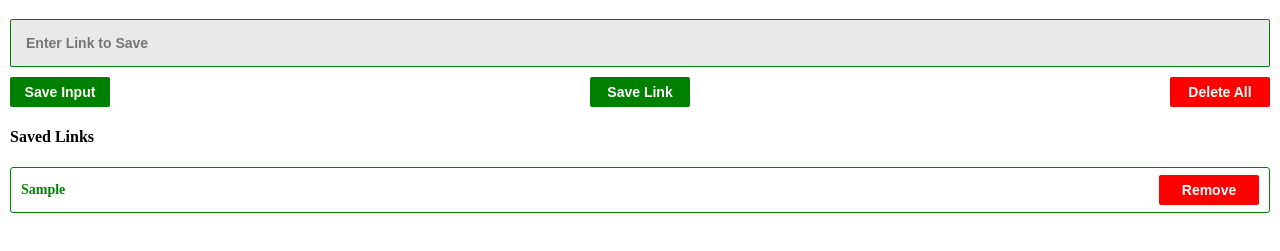
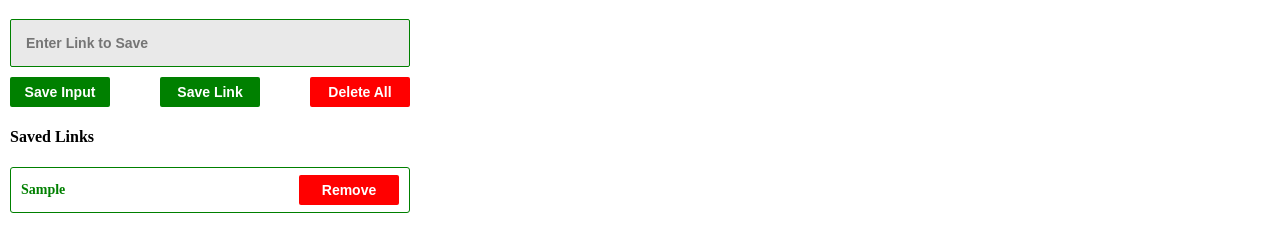
Before and after one commit to ShooterCrow/chrome-link-saver-extension, a browser extension: page index.html in a window 1280 px wide. Both pictures are taken after typing "Sample" into the empty fields and a click on the button "Save Input". Shown: the part 61-312 px from the top of the page. Drawn offline with Linux system fonts and the light colour scheme.

Commit message:
Added Funtionality to copy current tab link, as well as manifest file

```diff
--- a/script.js
+++ b/script.js
@@ -39,6 +39,9 @@ function createNew (m, index) {
 
     div.appendChild(li);
 
+
+    savedList.appendChild(div);
+
 }
 
 
@@ -53,14 +56,19 @@ const saveInput = () => {
 
         createNew(userInput, array.length-1)
 
-        savedList.appendChild(div);
     }
     localStorage.setItem("items", JSON.stringify(array))
-    console.log(div)
 }
 
 const saveLink = () => {
-    console.log("Save Link");
+    chrome.tabs.query({ active: true, currentWindow: true }, function (tabs) {
+        let data = tabs[0].url
+        array.push(data)
+        createNew(data, array.length)
+        localStorage.setItem("items", JSON.stringify(array))
+      });
+
+
 }
 
 function remove () {
@@ -68,7 +76,7 @@ function remove () {
     let text = this.parentElement.children[0].innerText
     array = array.filter(x => x!== text)
     localStorage.setItem("items", JSON.stringify(array))
-    // console.log(array, this.id, this.id-1)
+    console.log(array, this.id, this.id-1)
 }
 
 function removeAll () {
--- a/styles.css
+++ b/styles.css
@@ -1,10 +1,9 @@
-* {
-    box-sizing: border-box;
-}
-
 body {
     margin: 10px;
     font-family: poppins;
+    width: 400px; /* Adjust this as needed */
+    max-width: 500px; /* Set a maximum width */
+    min-width: 300px;
 }
 
 a {
@@ -12,6 +11,7 @@ a {
     text-decoration: none;
     font-size: 14px;
     font-weight: bold;
+    width: 200px;
 }
 
 a:hover {
@@ -31,11 +31,13 @@ a:hover {
 }
 
 input {
+    width: 100%;
     padding: 15px;
     border: 1px solid green;
     border-radius: 2px;
     outline: none;
     font-size: 14px;
+    box-sizing: border-box;
     font-weight: 600;
     /* color: #fff; */
     background-color: #e9e9e9;
@@ -72,6 +74,14 @@ ul div li div{
     border-radius: 3px;
 }
 
+
+p {
+    width: 250px;
+    display: flex;
+    flex-wrap: wrap;
+    overflow: hidden;
+}
+
 ul div {
     margin-top: 5px;
 }
```
Also changed, not shown: icon.png (added), manifest.json (added).
